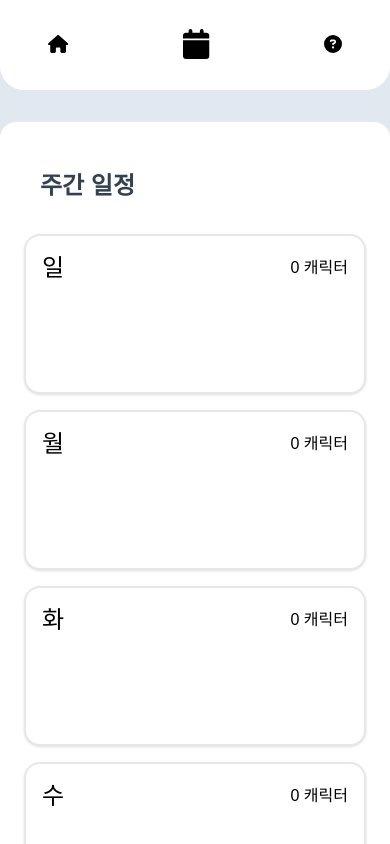
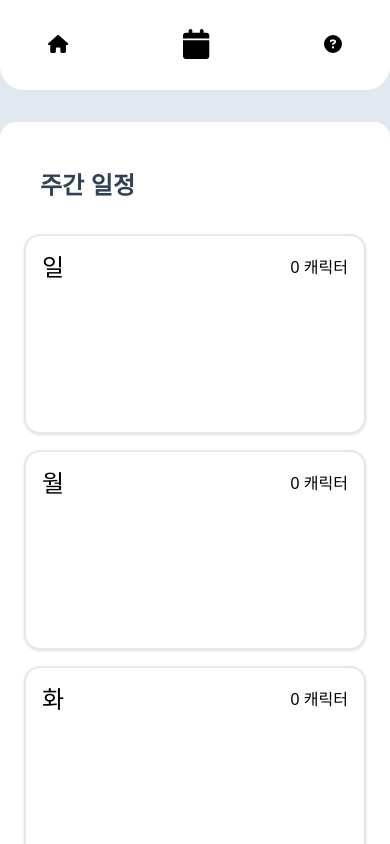
Before and after one commit to alskfl222/practice_svelte, a SvelteKit app: page /calendar in a window 390 px wide. Shown: the top 844 px of the page. Built offline with nearby package versions, Linux system fonts and the light colour scheme.

Commit message:
[ FEAT ] : add Calendar char popup, fix BossViewer css

```diff
--- a/src/lib/components/BossViewer.svelte
+++ b/src/lib/components/BossViewer.svelte
@@ -46,12 +46,12 @@
 			{/if}
 		</div>
 		<button
-			class="m-4 mb-6 px-4 py-6 border rounded-2xl cursor-pointer text-2xl font-bold
+			class="m-4 sm:mb-8 px-4 py-6 border rounded-2xl cursor-pointer text-2xl font-bold
 					 hover:bg-gray-500/30 transition duration-100 ease-in-out"
 			on:click={openModal}>보스 추가</button
 		>
 		{#if $store[$charIndex] && $store[$charIndex].boss.length > 0}
-			<div class="max-h-[400px] p-4 flex flex-col gap-12 overflow-x-hidden overflow-y-auto">
+			<div class="max-h-[400px] p-4 flex flex-col gap-2 sm:gap-6 overflow-x-hidden overflow-y-auto">
 				{#each $store[$charIndex].boss as boss, idx}
 					<div class="relative flex-none w-full h-[120px]">
 						<div class="w-full h-full flex flex-col sm:flex-row justify-between items-center">
--- a/src/routes/calendar/+page.svelte
+++ b/src/routes/calendar/+page.svelte
@@ -33,6 +33,10 @@
 			$mapleDayObj = $mapleDayObj;
 		}
 	}
+
+	function getCharBossArr(char: string) {
+		return $store.filter((x) => x.name === char)[0].boss;
+	}
 </script>
 
 <svelte:head>
@@ -49,16 +53,30 @@
 	<div class="px-4 grid gap-4 lg:grid-cols-7">
 		{#each Object.entries($mapleDayObj) as entry, idx}
 			<div
-				class="w-full h-[160px] p-4 flex flex-col justify-between gap-2 border-2 rounded-2xl bg-white shadow lg:h-[270px]"
+				class="w-full h-[200px] p-4 flex flex-col justify-between gap-4 border-2 rounded-2xl bg-white shadow lg:h-[270px]"
 				class:border-slate-500={entry[0] === selectedDay}
 				on:click|stopPropagation={() => onClickDay(idx)}
 			>
 				<div class="flex justify-between items-center lg:flex-col lg:items-start">
-					<span class='text-2xl'>{entry[0]}</span><span>{entry[1].length} 캐릭터</span>
+					<span class="text-2xl">{entry[0]}</span><span>{entry[1].length} 캐릭터</span>
 				</div>
-				<div class="w-full h-[80%] overflow-y-auto">
+				<div class="relative w-full h-[80%] flex flex-col gap-2 overflow-y-auto">
 					{#each entry[1] as char}
-						<div class="whitespace-nowrap text-ellipsis overflow-x-hidden">{char}</div>
+						{#if getCharBossArr(char).length > 0}
+							<div>
+								<div
+									id="char"
+									class="flex-none relative text-lg whitespace-nowrap text-ellipsis overflow-x-hidden"
+								>
+									{char}
+								</div>
+								<div class="absolute z-10 left-0 right-0 m-2 p-4 border rounded bg-white">
+									{#each getCharBossArr(char) as boss}
+										<p>{boss.name}</p>
+									{/each}
+								</div>
+							</div>
+						{/if}
 					{/each}
 				</div>
 			</div>
@@ -79,11 +97,24 @@
 			<Hbar />
 			<div class="h-full mt-4 flex flex-col gap-2 overflow-x-hidden overflow-y-scroll">
 				{#each $store as char}
-					<div class="text-2xl hover:bg-slate-300/30" on:click={() => addCharToDay(char.name)}>
-						{char.name}
-					</div>
+					{#if char.boss.length > 0}
+						<div class="text-2xl hover:bg-slate-300/30" on:click={() => addCharToDay(char.name)}>
+							{char.name}
+						</div>
+					{/if}
 				{/each}
 			</div>
 		</div>
 	{/if}
 </div>
+
+<style lang="scss">
+	div#char {
+		& + div {
+			visibility: hidden;
+		}
+		&:hover + div {
+			visibility: visible;
+		}
+	}
+</style>
```
